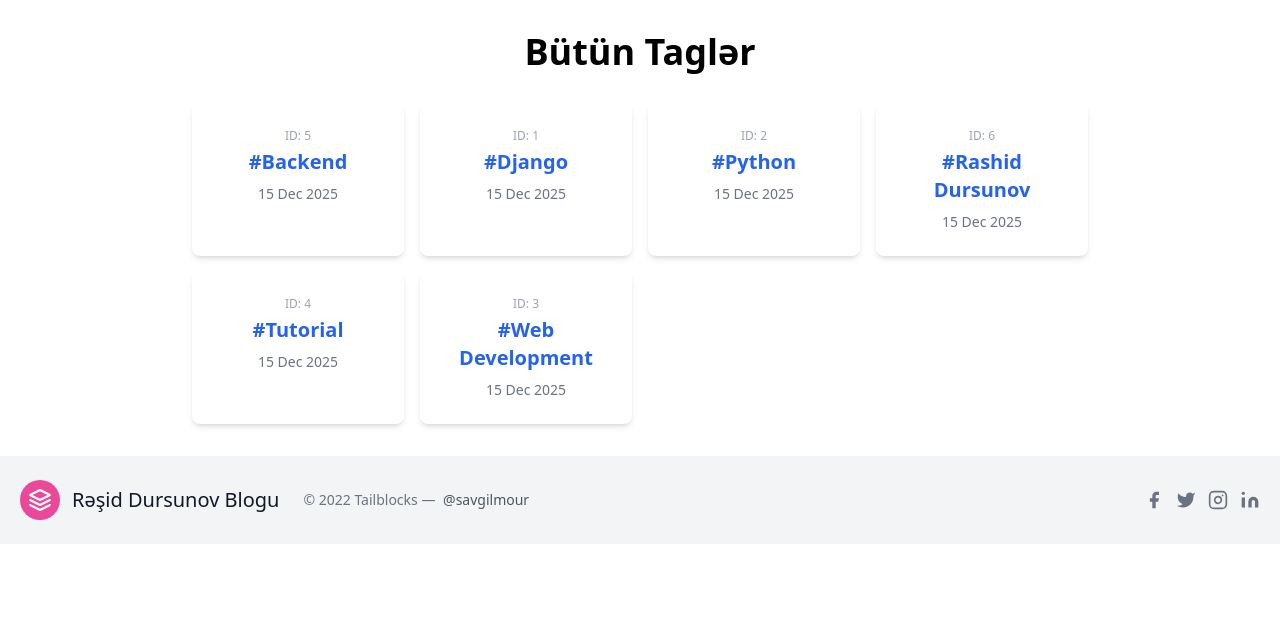
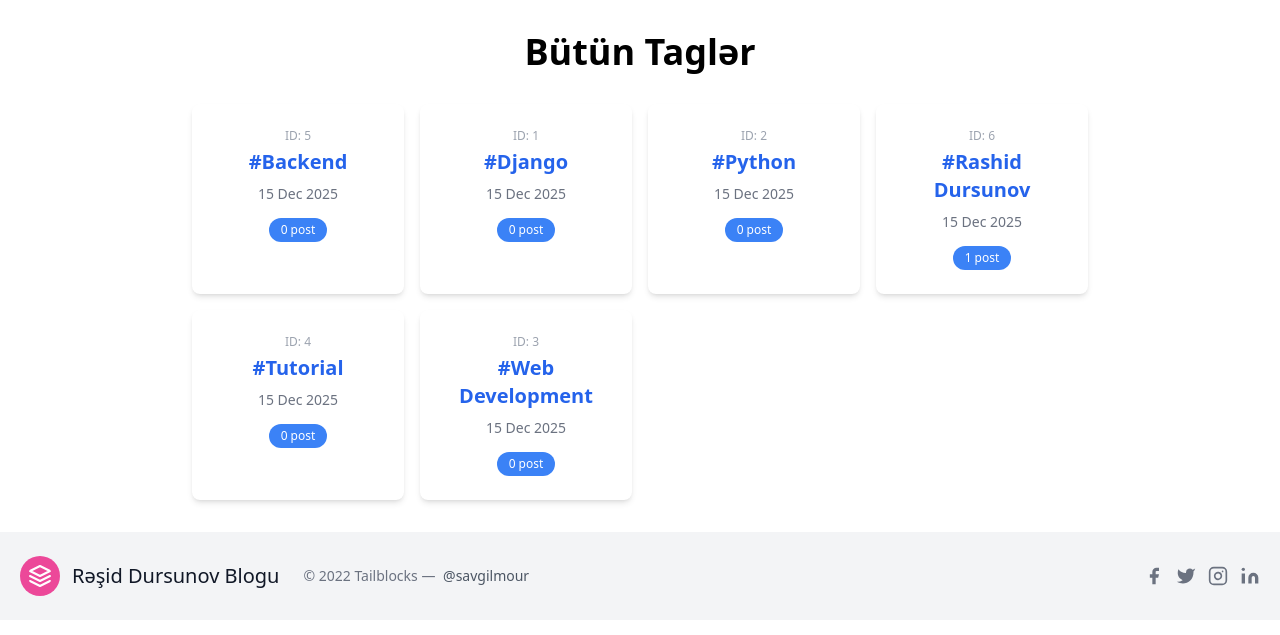
Before and after one commit to DRashid07/Django-BLOGPOST, a Django app: page /tags/ in a window 1280 px wide. Shown: the part 92-727 px from the top of the page. Run offline with Django 4.2, Linux system fonts and the light colour scheme; data comes from the database, SQL or seed files in the repository; both versions use the stored data as it was after the commit; some libraries are stand-ins or nearby versions.

Commit message:
Updated 2.6

```diff
--- a/templates/tags_list.html
+++ b/templates/tags_list.html
@@ -8,11 +8,14 @@
         <div class="max-w-4xl mx-auto">
             <div class="grid grid-cols-2 md:grid-cols-3 lg:grid-cols-4 gap-4">
                 {% for tag in tags %}
-                <div class="bg-white rounded-lg shadow-md p-6 text-center hover:shadow-xl transition-shadow">
+                <a href="{% url 'posts_by_tag' tag.id %}" class="block bg-white rounded-lg shadow-md p-6 text-center hover:shadow-xl hover:scale-105 transition-all cursor-pointer">
                     <p class="text-gray-400 text-xs mb-1">ID: {{ tag.id }}</p>
                     <h2 class="text-xl font-bold text-blue-600 mb-2">#{{ tag.name }}</h2>
-                    <p class="text-gray-500 text-sm">{{ tag.created_at|date:"d M Y" }}</p>
-                </div>
+                    <p class="text-gray-500 text-sm mb-3">{{ tag.created_at|date:"d M Y" }}</p>
+                    <span class="inline-block bg-blue-500 text-white text-xs px-3 py-1 rounded-full">
+                        {{ tag.posts.count }} post
+                    </span>
+                </a>
                 {% endfor %}
             </div>
         </div>
```
Also changed, not shown: db.sqlite3.
